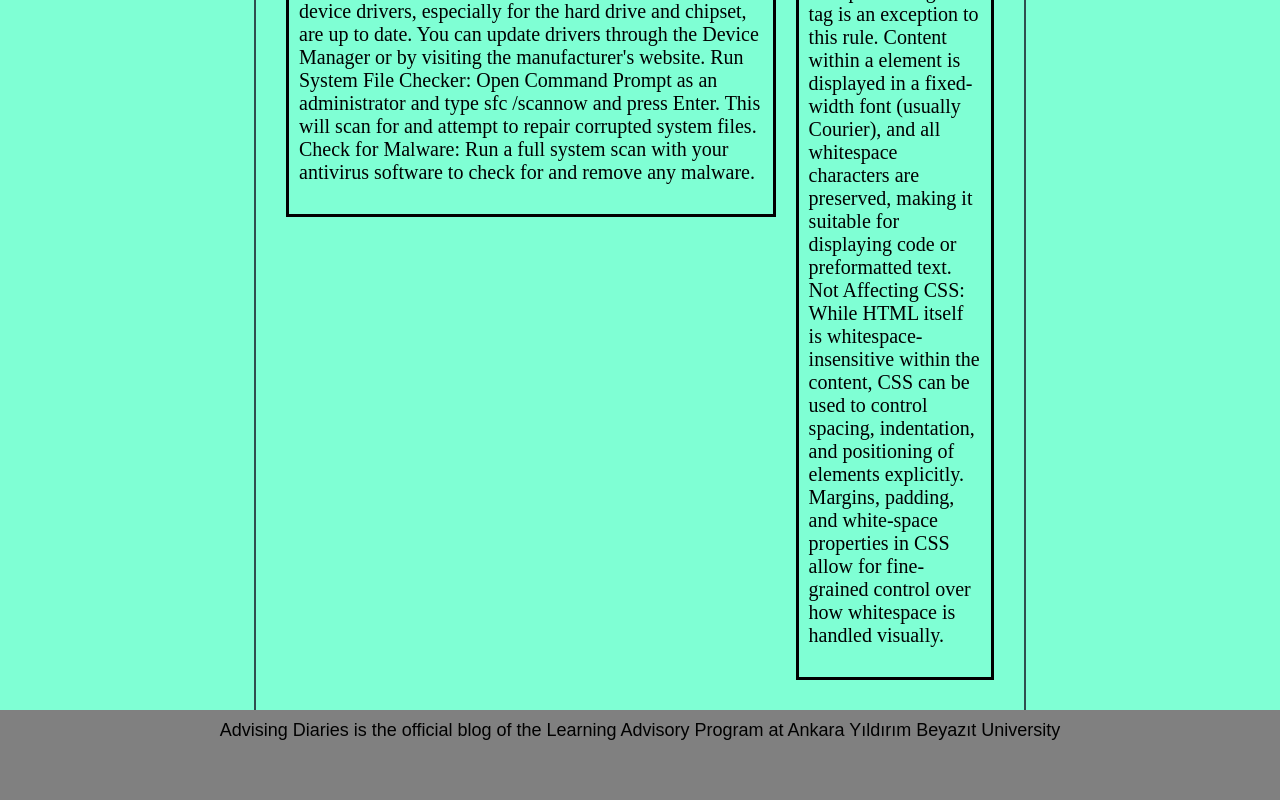
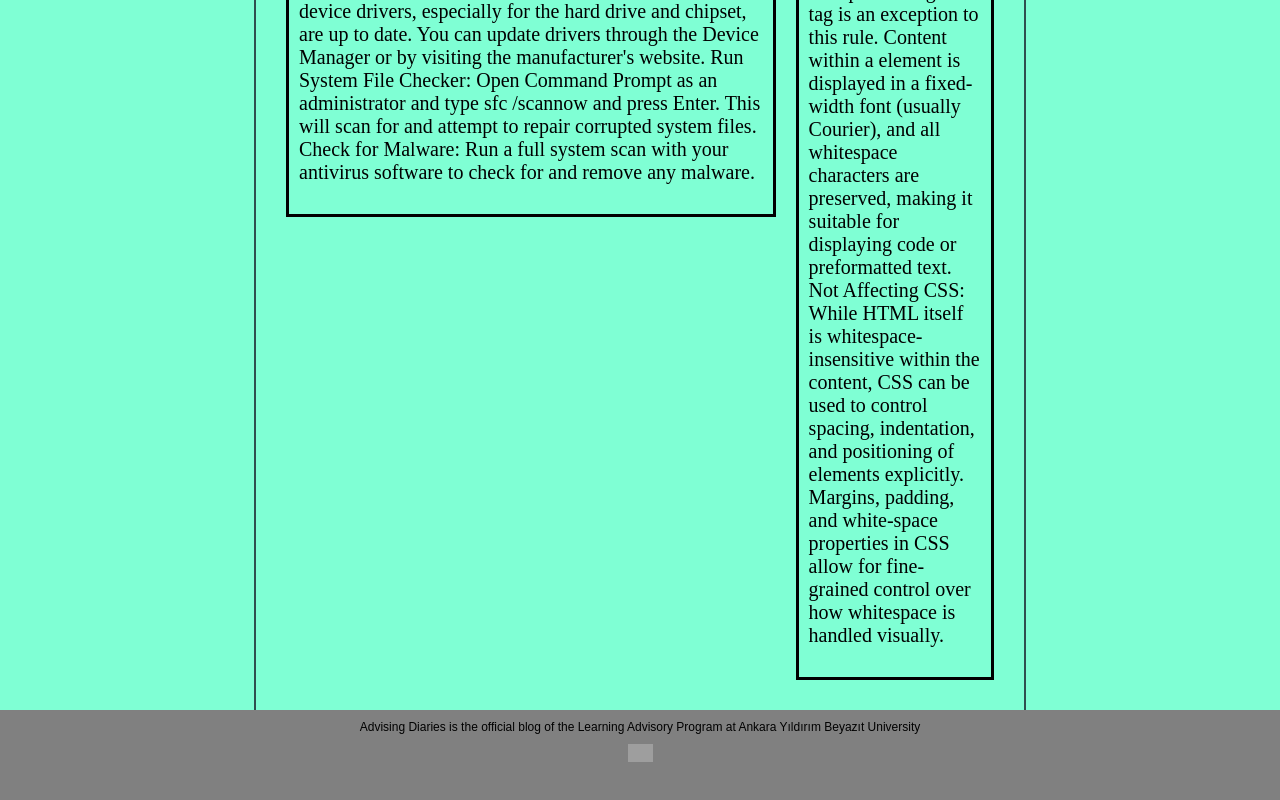
Before and after one commit to HKayan/hkayan.github.io, a plain HTML site: page project/index.html in a window 1280 px wide. Shown: the part 1154-1954 px from the top of the page. Drawn offline with Linux system fonts and the light colour scheme; grey boxes are pictures that could not be loaded.

Commit message:
social media

```diff
--- a/project/index.html
+++ b/project/index.html
@@ -76,6 +76,11 @@
 
     <footer>
         <div> Advising Diaries is the official blog of the Learning Advisory Program at Ankara Yıldırım Beyazıt University</div>
+        <div class="social-media">
+            <a href="https://www.instagram.com/aybu_lap/">
+                <img src="https://static.wixstatic.com/media/9f9c321c774844b793180620472aa4f1.png/v1/fill/w_38,h_38,al_c,q_85,usm_0.66_1.00_0.01,enc_auto/9f9c321c774844b793180620472aa4f1.png" alt="Instagram">
+            </a>
+        </div>
     </footer>
 </body>
 </html>
--- a/project/manhattan.css
+++ b/project/manhattan.css
@@ -83,5 +83,11 @@ footer {
 footer div {
   text-align:center;
   font-family: sans-serif;
-  font-size: 18px;
+  font-size: 12px;
 }
+.social-media {
+  margin: 10px;
+}
+.social-media img{
+  width: 25px;
+}
```
